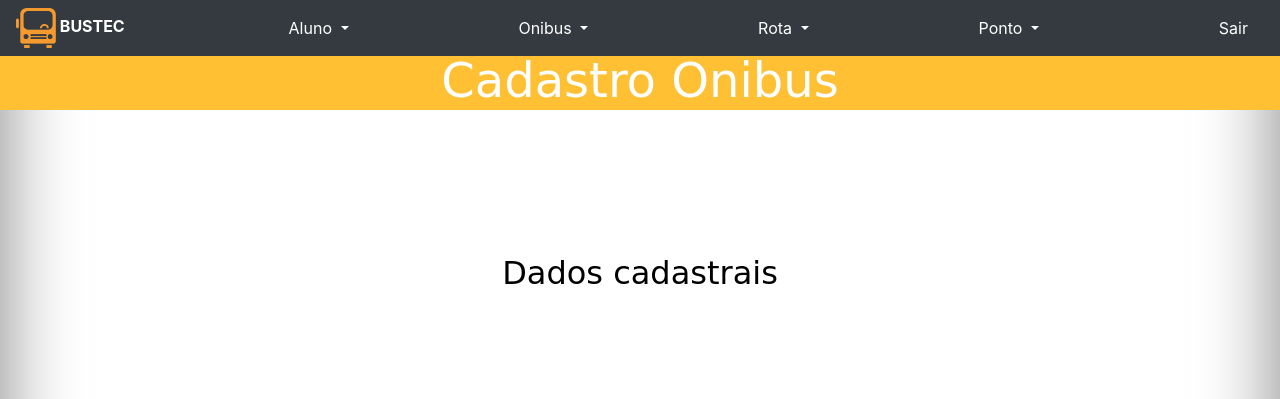
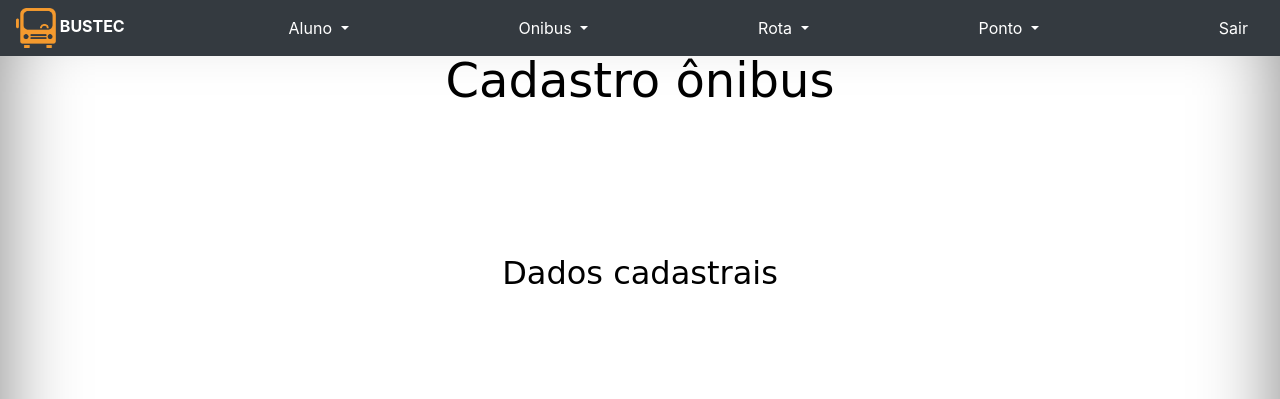
Before and after one commit to CarlosFalconJ/BusTec, a Symfony app: template API/templates/Onibus/cadastro_onibus.html.twig in a window 1280 px wide. Shown: the top 399 px of the page. Run offline with Twig, Linux system fonts and the light colour scheme; the template is opened without the code that fills it, so the values that code supplies are empty; some libraries are stand-ins or nearby versions.

Commit message:
Mudando nome da clesse css para uma mais abstrata

```diff
--- a/API/templates/Aluno/atualizar_aluno.html.twig
+++ b/API/templates/Aluno/atualizar_aluno.html.twig
@@ -3,7 +3,7 @@
 {% block corpo %}
 
     <section class="nav_top">
-        <div class="h1_cadastro"><h1>Atualizar dados do aluno</h1></div>
+        <div class="h1_geral"><h1>Atualizar dados do aluno</h1></div>
     </section>
 
 
--- a/API/templates/Aluno/cadastro_aluno.html.twig
+++ b/API/templates/Aluno/cadastro_aluno.html.twig
@@ -5,7 +5,7 @@
 
     <div class="box-header with-border">
         <section class="nav_top">
-            <div class="h1_cadastro">
+            <div class="h1_geral">
                 <h1>Cadastro alunos</h1>
             </div>
         </section>
--- a/API/templates/Aluno/listar_alunos.html.twig
+++ b/API/templates/Aluno/listar_alunos.html.twig
@@ -4,7 +4,7 @@
 
     <div class="box-header with-border">
             <section class="nav_top">
-                <div class="h1_cadastro"><h1>Lista dos alunos</h1></div>
+                <div class="h1_geral"><h1>Lista dos alunos</h1></div>
             </section>
         </div>
 
--- a/API/templates/Home/home.html.twig
+++ b/API/templates/Home/home.html.twig
@@ -4,7 +4,7 @@
 
     <div class="box-header with-border">
         <section class="nav_top">
-            <div class="h1_cadastro"><h1>Dashboard</h1></div>
+            <div class="h1_geral"><h1>Dashboard</h1></div>
         </section>
     </div>
 
--- a/API/templates/Onibus/atualizar_onibus.html.twig
+++ b/API/templates/Onibus/atualizar_onibus.html.twig
@@ -5,8 +5,8 @@
 
     <div class="box-header with-border">
         <section class="nav_top">
-            <div class="h1_cadastro">
-                <h1>Atualizar dados do onibus</h1>
+            <div class="h1_geral">
+                <h1>Atualizar dados do ônibus</h1>
             </div>
         </section>
     </div>
--- a/API/templates/Onibus/cadastro_onibus.html.twig
+++ b/API/templates/Onibus/cadastro_onibus.html.twig
@@ -5,8 +5,8 @@
 
 <div class="box-header with-border">
     <section class="nav_top">
-        <div class="h1_cadastro">
-            <h1>Cadastro Onibus</h1>
+        <div class="h1_geral">
+            <h1>Cadastro ônibus</h1>
         </div>
     </section>
 </div>
--- a/API/templates/Onibus/listar_onibus.html.twig
+++ b/API/templates/Onibus/listar_onibus.html.twig
@@ -4,7 +4,7 @@
 
     <div class="box-header with-border">
         <section class="nav_top">
-            <div class="h1_cadastro"><h1>Lista dos onibus</h1></div>
+            <div class="h1_geral"><h1>Lista dos ônibus</h1></div>
         </section>
     </div>
 
--- a/API/templates/Ponto/atualizar_ponto.html.twig
+++ b/API/templates/Ponto/atualizar_ponto.html.twig
@@ -5,7 +5,7 @@
 
     <div class="box-header with-border">
         <section class="nav_top">
-            <div class="h1_cadastro">
+            <div class="h1_geral">
                 <h1>Atualizar dados do ponto</h1>
             </div>
         </section>
--- a/API/templates/Ponto/cadastro_ponto.html.twig
+++ b/API/templates/Ponto/cadastro_ponto.html.twig
@@ -5,7 +5,7 @@
 
     <div class="box-header with-border">
         <section class="nav_top">
-            <div class="h1_cadastro">
+            <div class="h1_geral">
                 <h1>Cadastro ponto</h1>
             </div>
         </section>
--- a/API/templates/Ponto/listar-pontos.html.twig
+++ b/API/templates/Ponto/listar-pontos.html.twig
@@ -4,7 +4,7 @@
 
     <div class="box-header with-border">
         <section class="nav_top">
-            <div class="h1_cadastro"><h1>Lista dos pontos</h1></div>
+            <div class="h1_geral"><h1>Lista dos pontos</h1></div>
         </section>
     </div>
 
--- a/API/templates/Rota/atualizar_rota.html.twig
+++ b/API/templates/Rota/atualizar_rota.html.twig
@@ -5,7 +5,7 @@
 
     <div class="box-header with-border">
         <section class="nav_top">
-            <div class="h1_cadastro">
+            <div class="h1_geral">
                 <h1>Atualizae dados da Rotas</h1>
             </div>
         </section>
--- a/API/templates/Rota/cadastro_rota.html.twig
+++ b/API/templates/Rota/cadastro_rota.html.twig
@@ -5,7 +5,7 @@
 
     <div class="box-header with-border">
         <section class="nav_top">
-            <div class="h1_cadastro">
+            <div class="h1_geral">
                 <h1>Cadastro de Rotas</h1>
             </div>
         </section>
--- a/API/templates/Rota/listar_rotas.html.twig
+++ b/API/templates/Rota/listar_rotas.html.twig
@@ -4,7 +4,7 @@
 
     <div class="box-header with-border">
         <section class="nav_top">
-            <div class="h1_cadastro"><h1>Lista das rotas</h1></div>
+            <div class="h1_geral"><h1>Lista das rotas</h1></div>
         </section>
     </div>
 
--- a/API/templates/Rota/vincular_rota-onibus.html.twig
+++ b/API/templates/Rota/vincular_rota-onibus.html.twig
@@ -5,7 +5,7 @@
 
     <div class="box-header with-border">
         <section class="nav_top">
-            <div class="h1_cadastro">
+            <div class="h1_geral">
                 <h1>Vínculo de Rotas - Ônibus</h1>
             </div>
         </section>
--- a/API/templates/Rota/visualizarVinculos.html.twig
+++ b/API/templates/Rota/visualizarVinculos.html.twig
@@ -4,7 +4,7 @@
 
     <div class="box-header with-border">
         <section class="nav_top">
-            <div class="h1_cadastro"><h1>Mostrar Vinculos</h1></div>
+            <div class="h1_geral"><h1>Mostrar Vinculos</h1></div>
         </section>
     </div>
 
```
Also changed, not shown: 1 other file.
